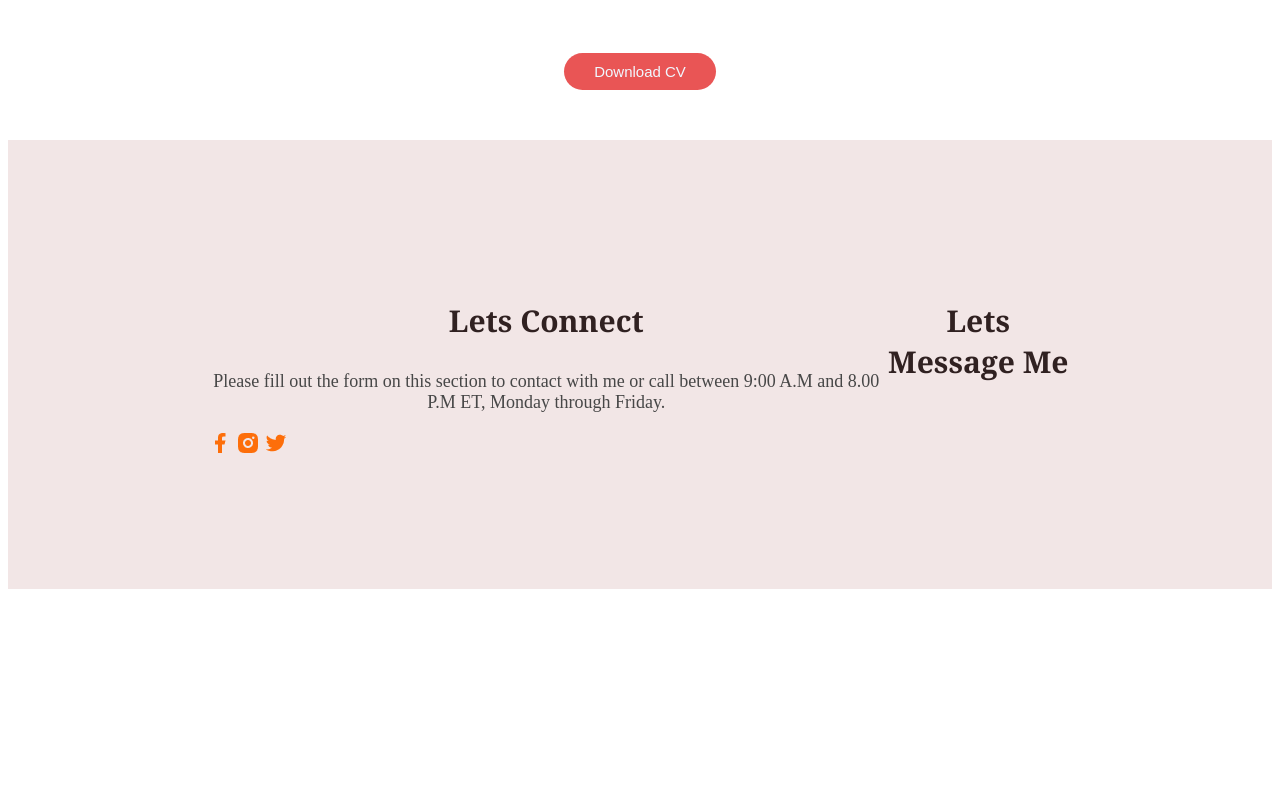
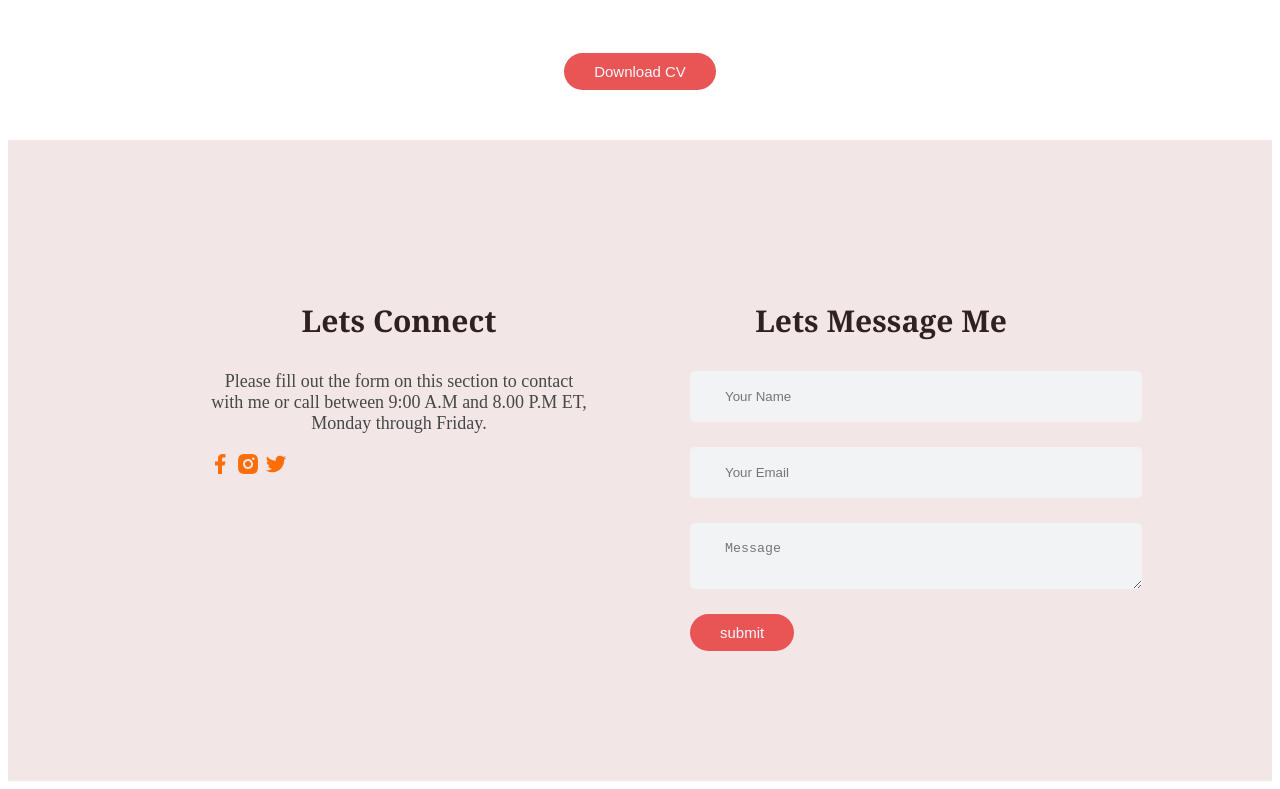
Before and after one commit to Joy-Shil/developer-portfolio, a plain HTML site: page index.html in a window 1280 px wide. Shown: the part 2521-3310 px from the top of the page. Before the commit the page ends 3118 px from the top, so only its background shows below. Drawn offline with Linux system fonts and the light colour scheme.

Commit message:
finish the resume section with contact form

```diff
--- a/index.html
+++ b/index.html
@@ -186,6 +186,13 @@
         </div>
         <div class="footer-coloumn">
             <h3 class="section-title">Lets Message Me</h3>
+            <form class="contact" action="">
+                <input type="text" placeholder="Your Name">
+                <input type="email" name="" placeholder="Your Email" id="">
+                <textarea name="" placeholder="Message" id=""></textarea>
+                <input class="btn-common" type="submit" value="submit">
+
+            </form>
         </div>
 
     </footer>
--- a/styles/portfolio.css
+++ b/styles/portfolio.css
@@ -206,7 +206,21 @@ main section {
 /* footer related styles */
 footer{
   display: flex;
+  gap: 100px;
   background-color: rgb(242, 230, 230);
   padding: 130px 200px;
   margin-top: 50px;
 }
+.footer-coloumn{
+  width: 50%;
+}
+.contact input[type="text"], .contact input[type="email"], textarea{
+  display: block;
+  margin-bottom: 25px;
+  padding: 18px 35px;
+  color: rgb(65, 64, 64);
+  border-radius: 5px;
+  background-color: rgb(242, 243, 244);
+  border: 0px;
+  width: 100%;
+}
```
